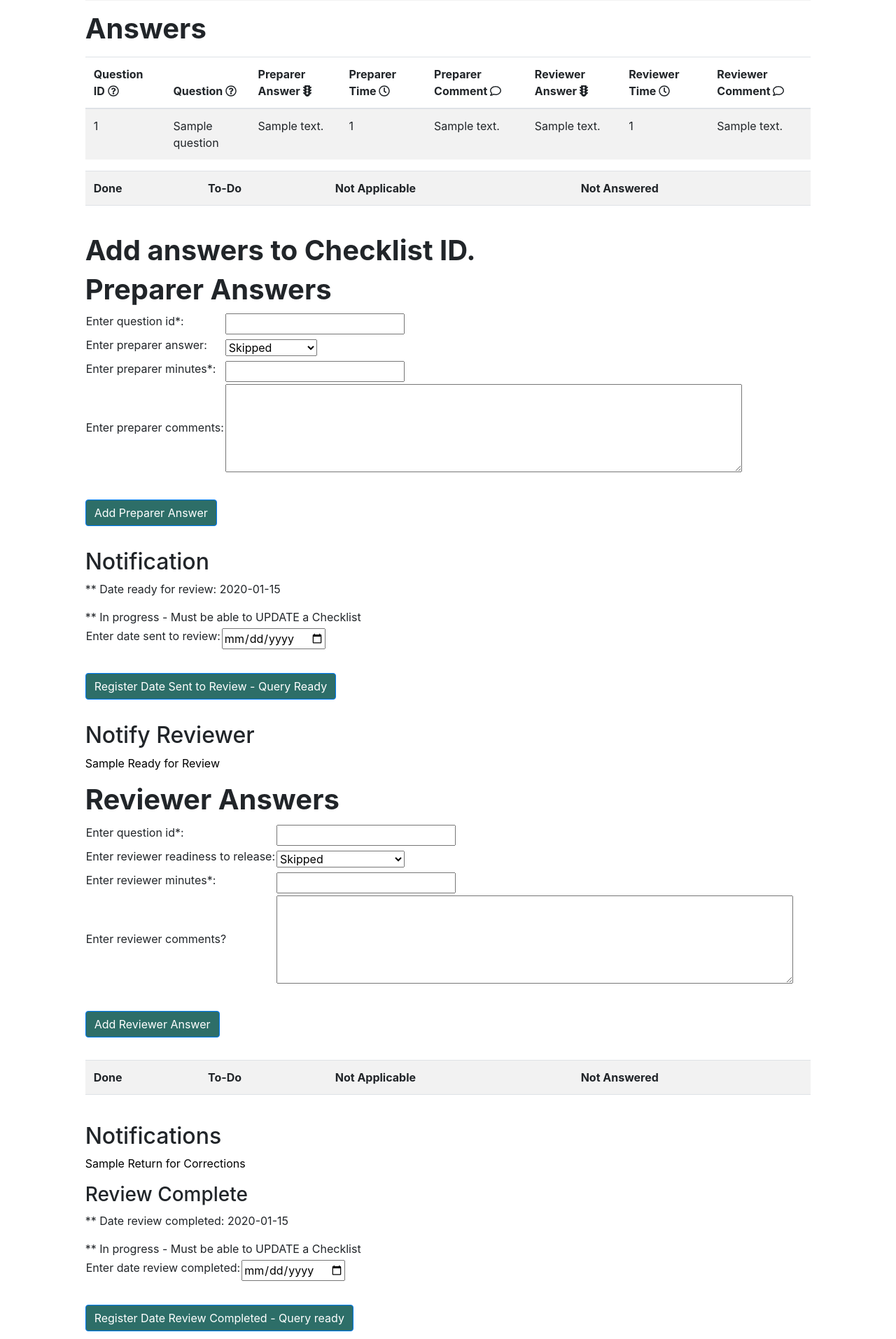
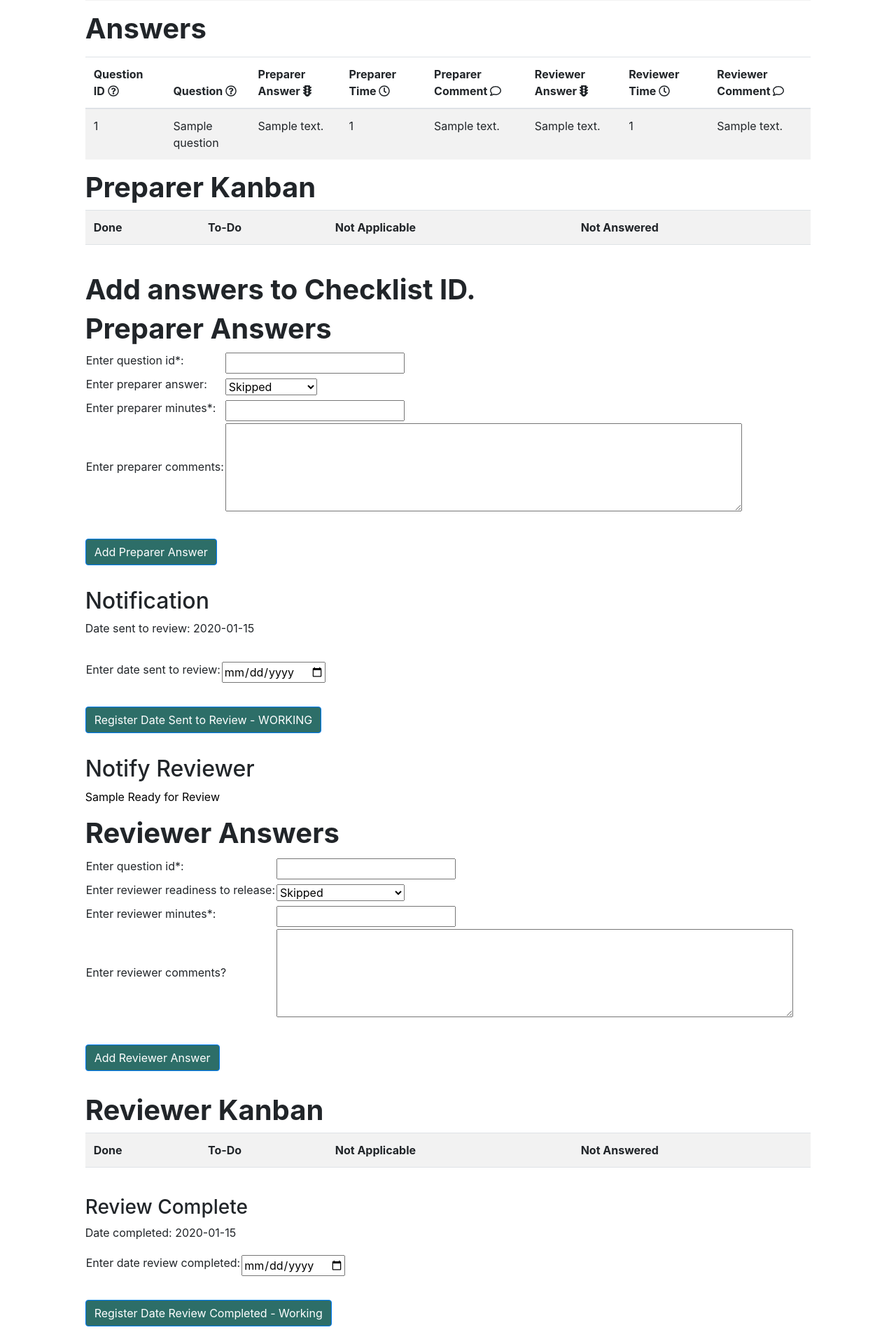
Before and after one commit to annewoosam/dynamic-checklist-generator, a Flask app: page /checklists/1 in a window 1280 px wide. Shown: the part 632-2546 px from the top of the page at 70% size. Run offline with Flask 2, Linux system fonts and the light colour scheme; tables that the repository leaves empty hold one stand-in row (values such as "Sample post"); lists and menus that the app fills with data are empty; some libraries are stand-ins or nearby versions.

Commit message:
dates updating

```diff
--- a/wireframe to simple web/server.py
+++ b/wireframe to simple web/server.py
@@ -1,4 +1,4 @@
-"""Server for movie ratings app."""
+"""Server for checklist app."""
 
 # increased flask
 from flask import Flask, render_template, request, flash, session, jsonify, redirect
@@ -63,6 +63,7 @@
 
     template = crud.get_template_by_id(template_id)
     users=crud.get_users()
+    # isnotcreator=template.created_by!=session.get("user_id")
     return render_template('template_details.html', template=template, users=users)
 
 @app.route('/createtemplate', methods=['POST'])
--- a/wireframe to simple web/templates/checklist_details.html
+++ b/wireframe to simple web/templates/checklist_details.html
@@ -194,6 +194,7 @@
 
 </table>
 
+<h1>Preparer Kanban</h1>
 
  <table class="table table-hover table-striped">
 
@@ -351,7 +352,6 @@
 
 </form>
 
-</div>
 
 <script>
 function myFunction() {
@@ -362,13 +362,15 @@
 <h2>Notification</h2>
 
 
+<table class="table table-hover table-striped">
 
- <p>** Date ready for review: {{ checklist.date_sent_to_review }}  </p>
- <!-- .strftime('%m-%d-%Y') -->
+  <tr>
+  <p>Date sent to review: {{ checklist.date_sent_to_review }}  </p>
+  </tr>
 
- ** In progress - Must be able to UPDATE a Checklist
+  <tr>
 
-<div>
+
 
 <form action="/markdatesenttoreview" method="POST">
 
@@ -393,20 +395,30 @@
 
 </table>
 
-<button type="submit" class="btn btn-primary btns">Register Date Sent to Review - Query Ready</button>
-
-</form>
-
-</div>
-
+<button type="submit" class="btn btn-primary btns">Register Date Sent to Review - WORKING</button>
 <h2>Notify Reviewer</h2>
 
  <a href="mailto:{{ checklist.reviewer.email }}?subject={{ checklist.who_for }} ready for review&bcc=compliancetrainers@gmail.com"> {{ checklist.who_for }} Ready for Review</a></p>
 
+</form>
+
+
+  </tr>
+  <tr>
+  <td>
+
+  </td></tr>
+  </table>
+
+
+
+
+
+<div>
 <!-- Reviewer Answers -->
 <h1>Reviewer Answers</h1>
 
-<div>
+
 
 <form action="/creatreviewereanswer" method="POST">
 
@@ -477,6 +489,10 @@
 </form>
 
 </div>
+
+<div>
+
+<h1>Reviewer Kanban</h1>
 
  <table class="table table-hover table-striped">
 
@@ -556,20 +572,13 @@
    </tr>
 
  </table>
+</div>
+  <div>
+  <h3>Review Complete</h3>
 
-<h2>Notifications</h2>
+  <p> Date completed: {{ checklist.date_review_completed }}</p>
 
 
-<a href="mailto:{{ checklist.preparer.email }}?subject={{ checklist.who_for }} corrections required&bcc=compliancetrainers@gmail.com"> {{ checklist.who_for }} Return for Corrections</a></p>
-
-<h3>Review Complete</h3>
-
-<p>** Date review completed: {{ checklist.date_review_completed }} </p>
-<!--  -->
-
-** In progress - Must be able to UPDATE a Checklist
-
-<div>
 
   <form action="/markdatereviewcompleted" method="POST">
 
@@ -588,15 +597,22 @@
 
     <td> <label for="date_review_completed">Enter date review completed:</label></td></td>
 
-  <td><input type="date" id="date_review_completed name="date_review_completed"></td>
+    <td><input type="date" id="date_review_completed" name="date_review_completed"></td>
 
   </tr>
 
   </table>
 
-<button type="submit" class="btn btn-primary btns">Register Date Review Completed - Query ready</button>
+  <button type="submit" class="btn btn-primary btns">Register Date Review Completed - Working</button>
 
   </form>
+ </tr>
+ <h2>Notifications</h2>
+
+
+<a href="mailto:{{ checklist.preparer.email }}?subject={{ checklist.who_for }} corrections required&bcc=compliancetrainers@gmail.com"> {{ checklist.who_for }} Return for Corrections</a></p>
+
+
 
 
 <h3>Notify Recipient</h3>
@@ -697,10 +713,9 @@
 
 <a href="mailto:recipient name field?subject={{ checklist.who_for }} ready for delivery&bcc=compliancetrainers@gmail.com"> {{ checklist.who_for }} Ready for Delivery</a></p>
 
-<h3>Mark Complete **</h3>
+<h3>Mark Complete</h3>
 
-** In progress - Must be able to UPDATE a Checklist
-
+<p> Date completed: {{ checklist.date_complete }}</p>
 <div>
 
 <form action="/markcomplete" method="POST">
@@ -726,7 +741,7 @@
 
 </table>
 
-<button type="submit" class="btn btn-primary btns">Mark Complete - Query Ready</button>
+<button type="submit" class="btn btn-primary btns">Mark Complete - Working</button>
 
 </form>
 
```
Also changed, not shown: wireframe to simple web/templates/template_details.html (+12 -3 lines), 2 other files. Lines whose indentation alone changed are shown as unchanged.
